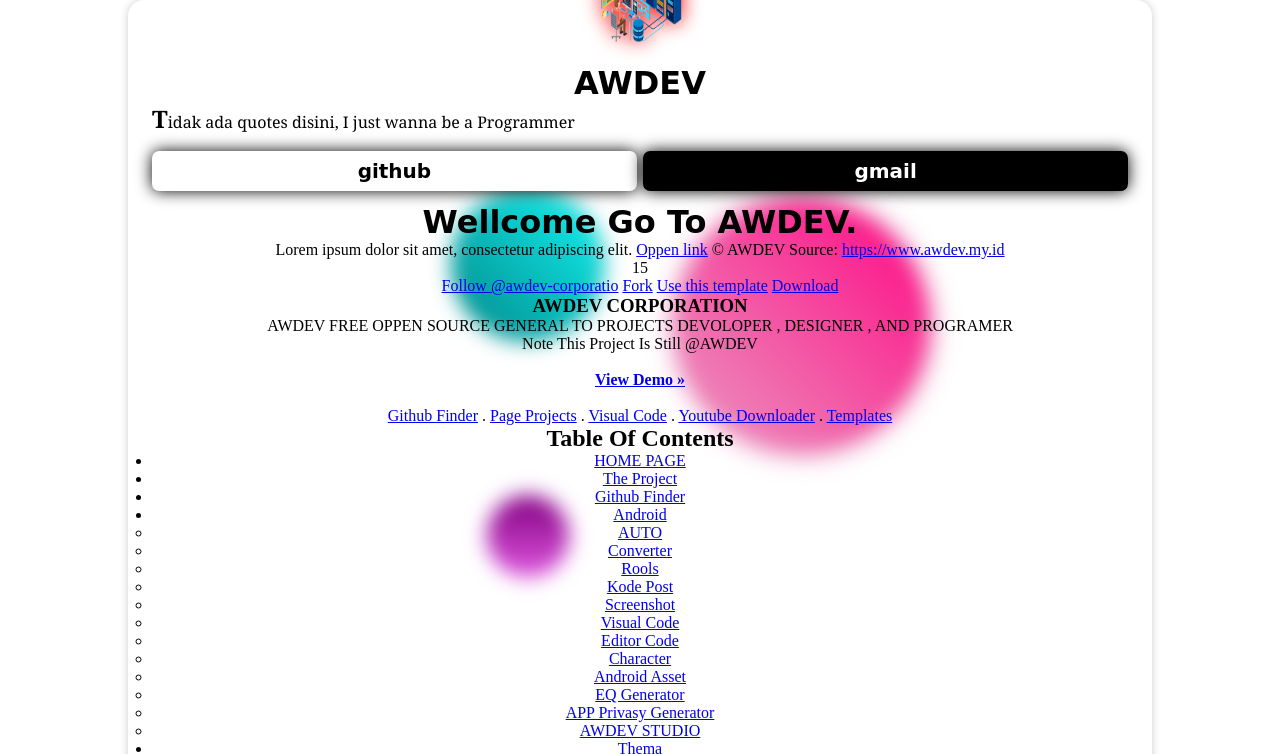
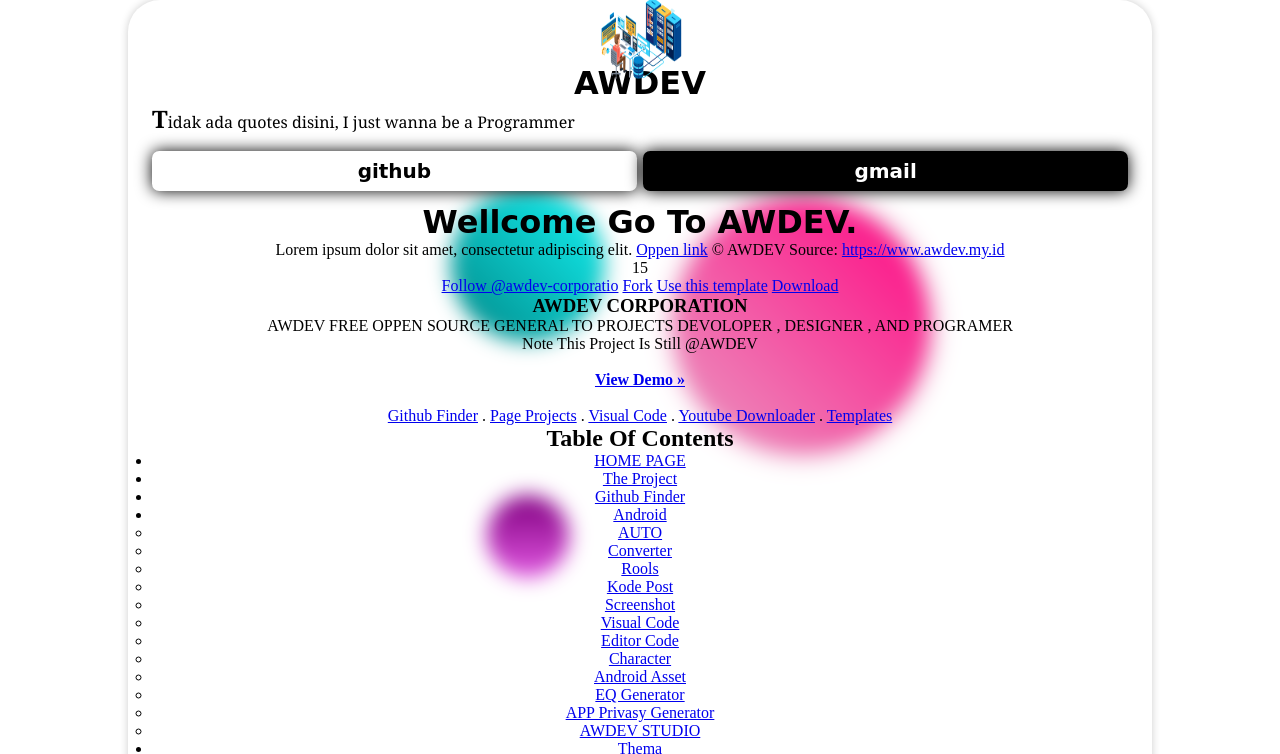
Before and after one commit to awdev-corporation/profile, a plain HTML site: page index.html in a window 1280 px wide. Both pictures are taken after a click on the element "OPEN". Shown: the top 754 px of the page. Drawn offline with Linux system fonts and the light colour scheme.

Commit message:
Add files via upload

```diff
--- a/style.css
+++ b/style.css
@@ -71,17 +71,17 @@ body {
     width: 80%;
     height: auto;
     box-shadow: 0 0 0.5rem rgba(0,0,0,0.2);
-    border-radius: 1rem;
+    border-radius: 2rem;
     background: transparent;
     backdrop-filter: blur(10px);
 }
 .kotak img.profile {
-    filter: drop-shadow(0 0 10px red);
+    filter: drop-shadow(1 1 10px red);
     position: absolute;
     width: 100px;
     height: 100px;
     border-radius: 0.5rem;
-    top: calc(-85px / 2);
+    top: calc(-10px / 2);
     left: 50%;
     transform: translateX(-50%);
     transition: 1s;
```
